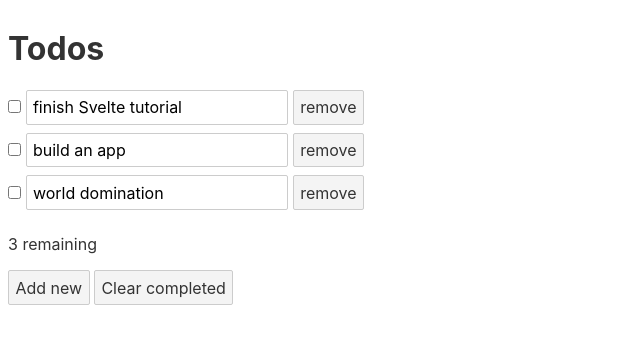
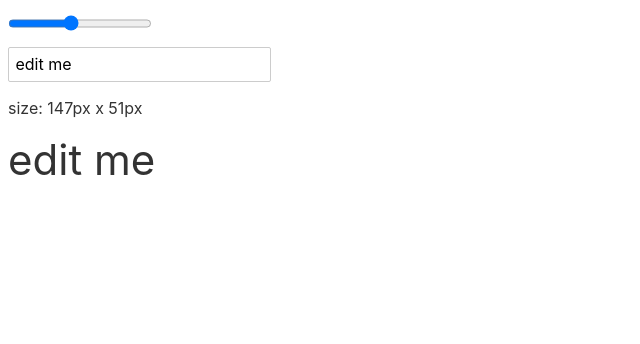
Before and after one commit to phucbm/svelte-ohayou, a Svelte app: page / in a window 1280 px wide. Shown: the top 344 px of the page, without its empty margins (0-640 px from the left). Built offline with nearby package versions, Linux system fonts and the light colour scheme.

Commit message:
bindings: dimensions

```diff
--- a/src/App.svelte
+++ b/src/App.svelte
@@ -1,57 +1,21 @@
 <script>
-    let todos = [
-        {done: false, text: 'finish Svelte tutorial'},
-        {done: false, text: 'build an app'},
-        {done: false, text: 'world domination'}
-    ];
-
-    function add(){
-        todos = todos.concat({done: false, text: ''});
-    }
-
-    function clear(){
-        todos = todos.filter(t => !t.done);
-    }
-
-    function remove(index){
-        const arr = [...todos];
-        arr.splice(index, 1)
-
-        todos = arr;
-    }
-
-    $: remaining = todos.filter(t => !t.done).length;
+    let w;
+    let h;
+    let size = 42;
+    let text = 'edit me';
 </script>
 
-<h1>Todos</h1>
+<input type=range bind:value={size}>
+<input bind:value={text}>
 
-{#each todos as todo,index}
-    <div class:done={todo.done}>
-        <input
-                type=checkbox
-                bind:checked={todo.done}
-        >
+<p>size: {w}px x {h}px</p>
 
-        <input
-                placeholder="What needs to be done?"
-                bind:value={todo.text}
-        >
-        <button type="button" on:click={()=>remove(index)}>remove</button>
-    </div>
-{/each}
-
-<p>{remaining} remaining</p>
-
-<button on:click={add}>
-    Add new
-</button>
-
-<button on:click={clear}>
-    Clear completed
-</button>
+<div bind:clientWidth={w} bind:clientHeight={h}>
+    <span style="font-size: {size}px">{text}</span>
+</div>
 
 <style>
-    .done {
-        opacity:0.4;
-    }
+    input { display:block; }
+    div { display:inline-block; }
+    span { word-break:break-all; }
 </style>
```
